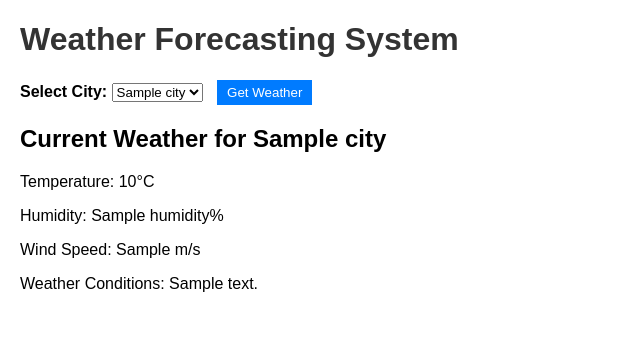
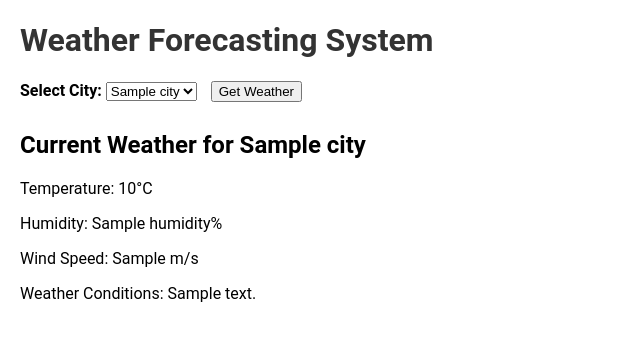
Before and after one commit to software-students-spring2024/5-final-project-spring-2024-namelessssss, a Flask app: template web-app/templates/index.html in a window 1280 px wide. Shown: the top 341 px of the page, without its empty margins (0-640 px from the left). Run offline with Flask 3, Linux system fonts and the light colour scheme; the template is opened without the code that fills it: most values are stand-ins (such as "Sample title", 1, 10 or a date in 2020).

Commit message:
css changes for html

```diff
--- a/web-app/static/style.css
+++ b/web-app/static/style.css
@@ -1,5 +1,5 @@
 body {
-    font-family: Arial, sans-serif;
+    font-family: 'Roboto', sans-serif;
     margin: 20px;
 }
 
@@ -17,9 +17,10 @@ label {
 
 select {
     margin-right: 10px;
+    margin-bottom: 10px;
 }
 
-input[type="submit"] {
+button {
     padding: 5px 10px;
     background-color: #007bff;
     color: #fff;
```
